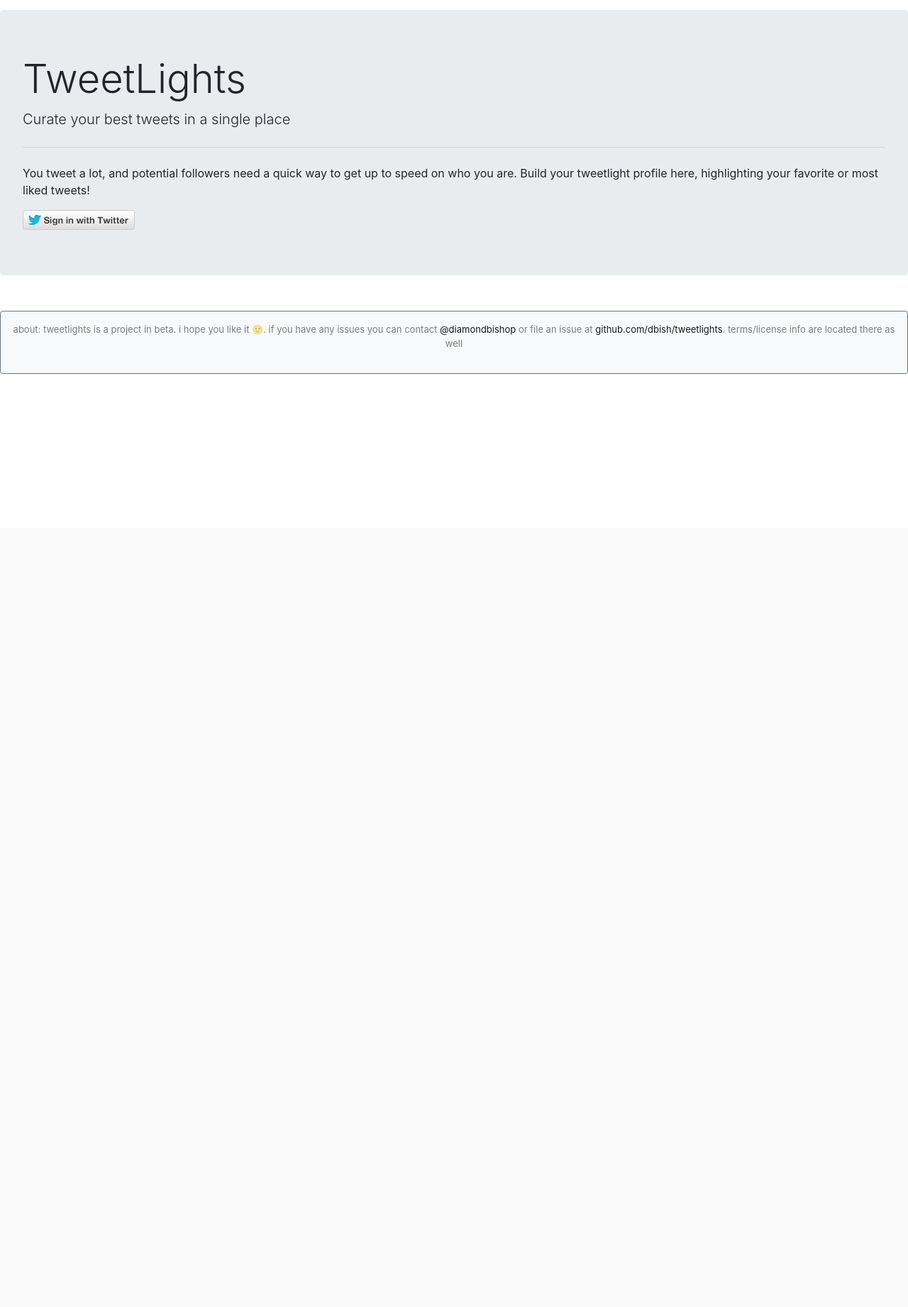
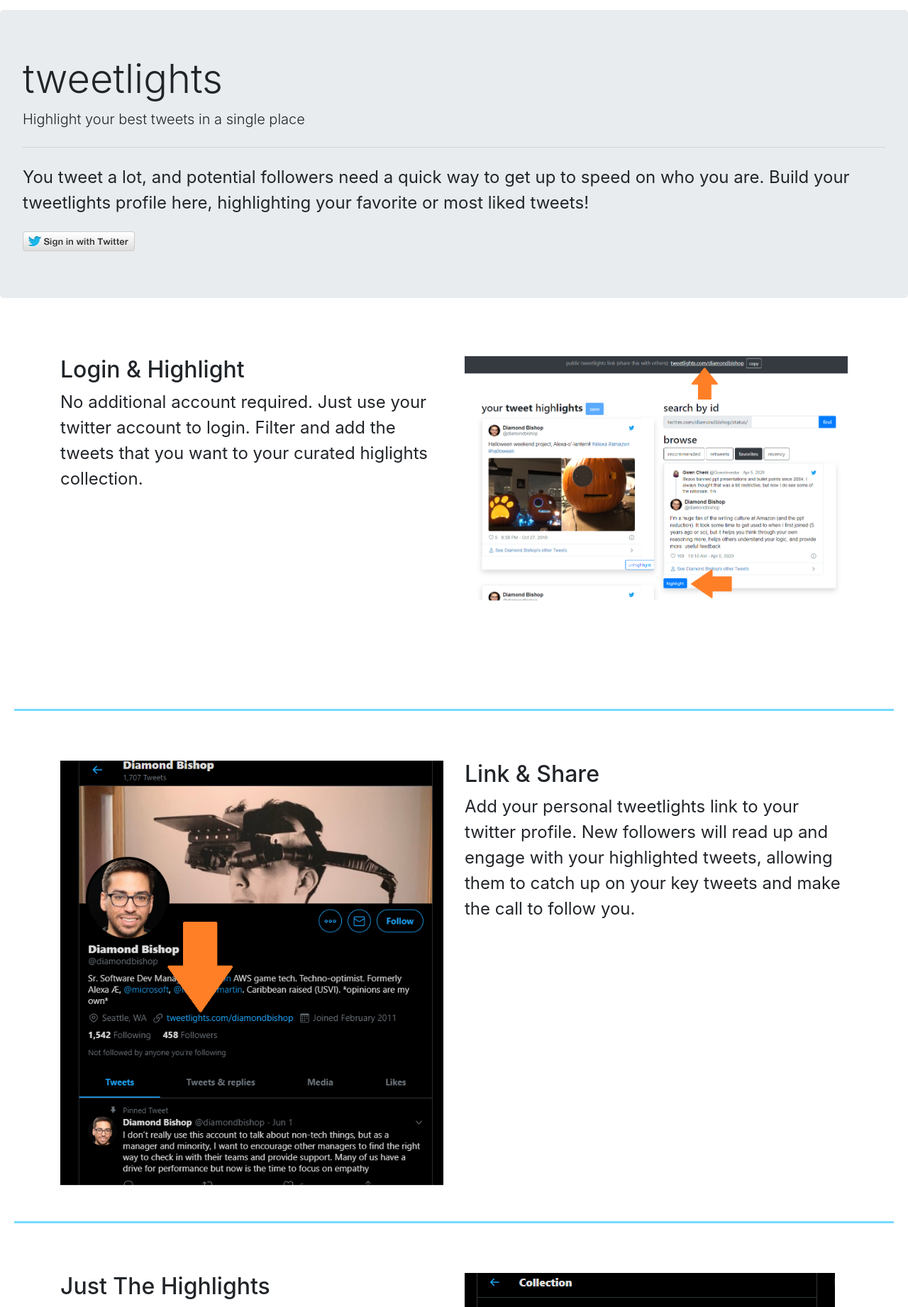
Before and after one commit to dbish/tweetlights, a Flask app: page / in a window 1280 px wide. Shown: the part 56-1898 px from the top of the page at 71% size. Before the commit the page ends 583 px from the top, so only its background shows below. Run offline with Flask 2, Linux system fonts and the light colour scheme; some libraries are stand-ins or nearby versions.

Commit message:
copy added to landing page

```diff
--- a/static/base.css
+++ b/static/base.css
@@ -8,3 +8,18 @@
 body {
 	padding-top:70px;
 }
+
+.info.row {
+	padding: 50px;
+	margin: 20px;
+	font-size:x-large;
+}
+
+.info.row.bord {
+	border-style: none none solid;
+	border-color: #75DAFF;
+}
+
+.jumbotron{
+	font-size: x-large;
+}
--- a/templates/index.html
+++ b/templates/index.html
@@ -1,12 +1,43 @@
 {% extends "base.html" %}
 {% block content %}
 <div class="jumbotron">
-	<h1 class="display-4">TweetLights</h1>
-	<p class="lead">Curate your best tweets in a single place</p>
+	<h1 class="display-4">tweetlights</h1>
+	<p class="lead">Highlight your best tweets in a single place</p>
 	<hr class="my-4">
-	<p>You tweet a lot, and potential followers need a quick way to get up to speed on who you are. Build your tweetlight profile here, highlighting your favorite or most liked tweets!</p>
+	<p>You tweet a lot, and potential followers need a quick way to get up to speed on who you are. Build your tweetlights profile here, highlighting your favorite or most liked tweets!</p>
 	<a href="{{url_for('twitter.login')}}">
 		<img alt="sign in with Twitter" src="{{url_for('static', filename='twitterbutton.png')}}">
 	</a>
 </div>
+<div>
+	<div class="row info bord">
+		<div class="col">
+			<h2>Login & Highlight</h2>
+			<p>No additional account required. Just use your twitter account to login. Filter and add the tweets that you want to your curated higlights collection.</p>
+		</div>
+		<div class="col">
+			<img src="{{url_for('static', filename='tweetlightsCurating.png')}}" class="img-fluid">
+		</div>
+	</div>
+	<div class="row info bord">
+		<div class="col">
+			<img src="{{url_for('static', filename='twitterProfile.png')}}" class="img-fluid">
+		</div>
+		<div class="col">
+			<h2>Link & Share</h2>
+			<p>Add your personal tweetlights link to your twitter profile. New followers will read up and engage with your highlighted tweets, allowing them to catch up on your key tweets and make the call to follow you.</p>
+		</div>
+	</div>
+	<div class="row info">
+		<div class="col">
+			<h2>Just The Highlights</h2>
+			<p>When anyone clicks on your tweetlights link, they stay put on twitter, viewing a native twitter collection. The tweetlights link simply routes them to the right location in an easy to read and share way.
+			</p>
+		</div>
+		<div class="col">
+			<img src="{{url_for('static', filename='collectionView.png')}}" class="img-fluid">
+		</div>
+	</div>
+</div>
+
 {% endblock %}
```
Also changed, not shown: static/collectionView.png (added), static/tweetlightsCurating.png (added), static/twitterProfile.png (added).
